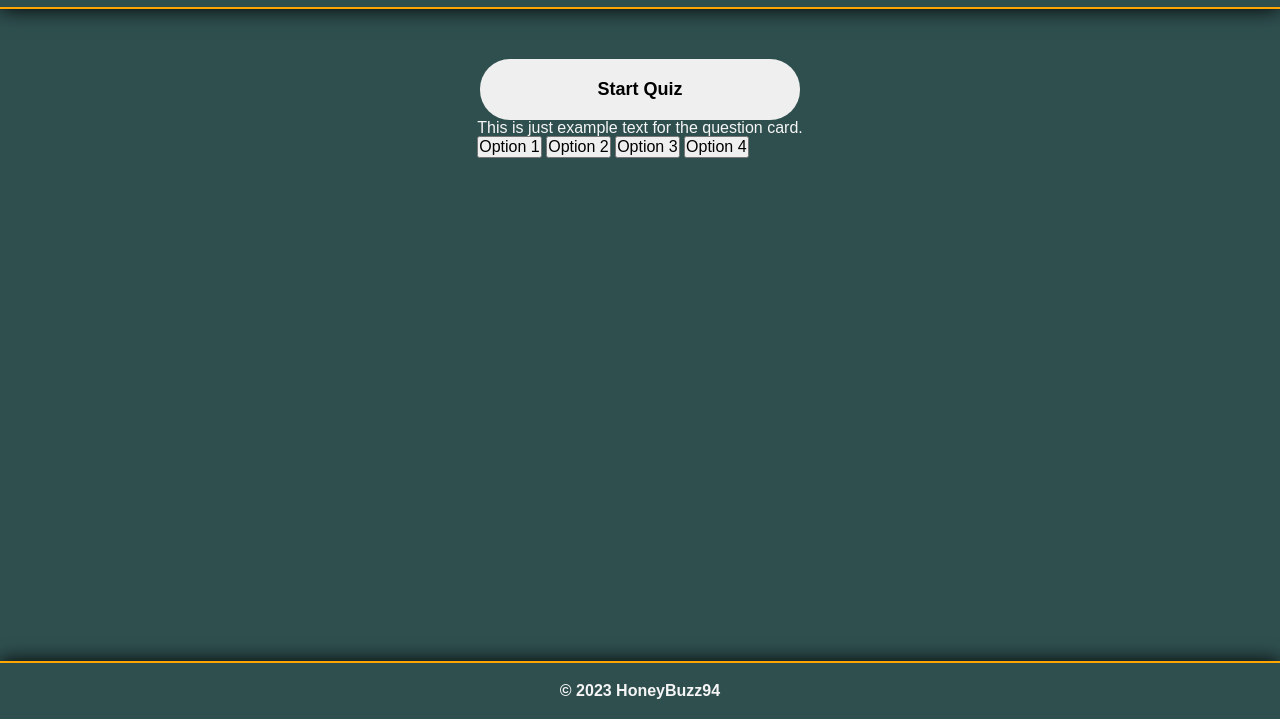
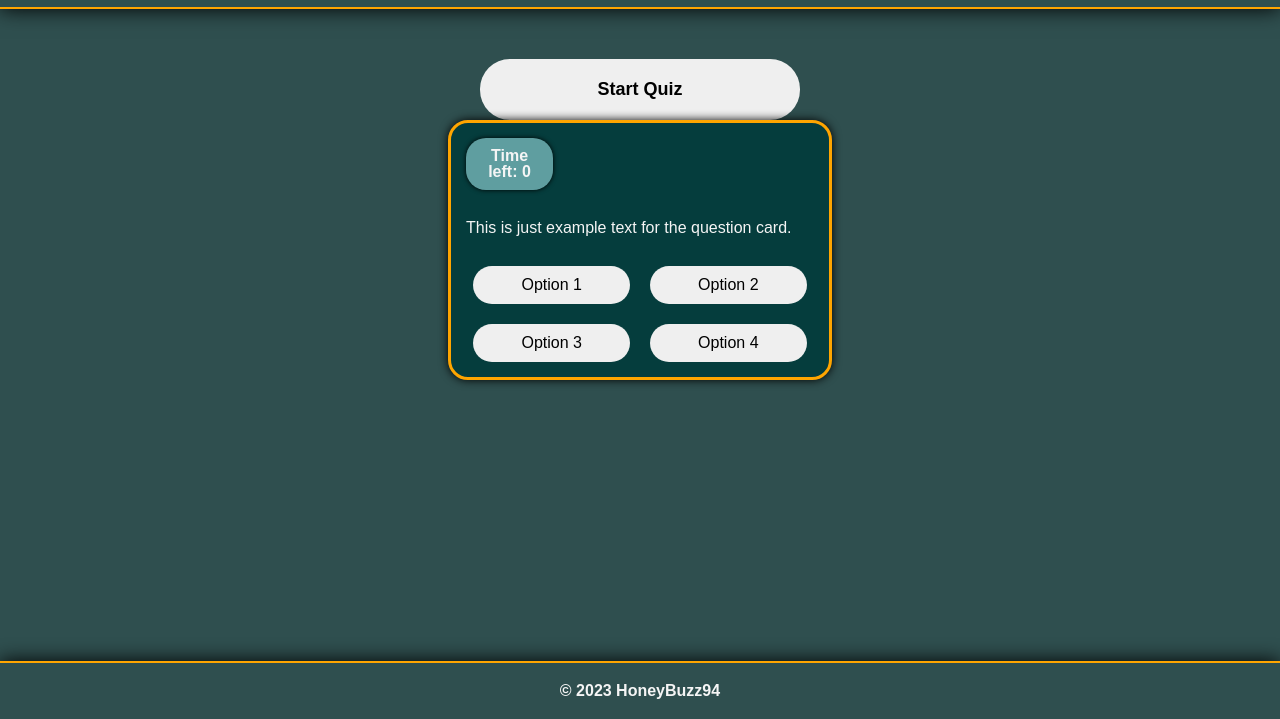
Before and after one commit to HoneyBuzz94/js-coding-quiz, a plain HTML site: page index.html in a window 1280 px wide. Shown: the part 81-800 px from the top of the page. Drawn offline with Linux system fonts and the light colour scheme.

Commit message:
Added CSS styling to question card

```diff
--- a/assets/css/style.css
+++ b/assets/css/style.css
@@ -31,6 +31,10 @@ nav li:hover{
     background-color: cadetblue;
 }
 
+nav li:active{
+    box-shadow: inset 0 0 10px black;
+}
+
 main{
     display: flex;
     flex-direction: column;
@@ -55,8 +59,56 @@ main{
     background-color: cadetblue;
 }
 
+.question-card{
+    border: solid orange;
+    border-radius: 20px;
+    background-color: rgb(5, 61, 61);
+    width: 30%;
+    padding: 15px;
+    display: flex;
+    flex-direction: column;
+    box-shadow: 0 0 10px black;
+}
 
+.timer{
+    padding: 10px;
+    font-weight: bold;
+    background-color: cadetblue;
+    border-radius: 20px;
+    box-shadow: 0 0 5px black;
+    width: 25%;
+    text-align: center;
+}
 
+.question{
+    padding: 30px 0;
+}
+
+.options{
+    display: flex;
+    flex-direction: row;
+    flex-wrap: wrap;
+    justify-content: center;
+    gap: 20px;
+}
+
+.option-btn{
+    width: 45%;
+    padding: 10px 0;
+    border: none;
+    border-radius: 20px;
+    transition: all 0.2s ease-in-out;
+}
+
+.option-btn:hover{
+    cursor: pointer;
+    box-shadow: 0 0 10px black;
+    background-color: cadetblue;
+}
+
+.option-btn:active{
+    box-shadow: inset 0 0 10px black;
+}
 
 
 
--- a/index.html
+++ b/index.html
@@ -20,11 +20,14 @@
     <main>
         <button class="start-btn">Start Quiz</button>
         <div class="question-card">
+            <p class="timer">Time left: <span class="time-left">0</span></p>
             <p class="question">This is just example text for the question card.</p>
-            <button class="option-btn option1">Option 1</button>
-            <button class="option-btn option2">Option 2</button>
-            <button class="option-btn option3">Option 3</button>
-            <button class="option-btn option4">Option 4</button>
+            <div class="options">
+                <button class="option-btn option1">Option 1</button>
+                <button class="option-btn option2">Option 2</button>
+                <button class="option-btn option3">Option 3</button>
+                <button class="option-btn option4">Option 4</button>
+            </div>
         </div>
     </main>
     <footer>
```
